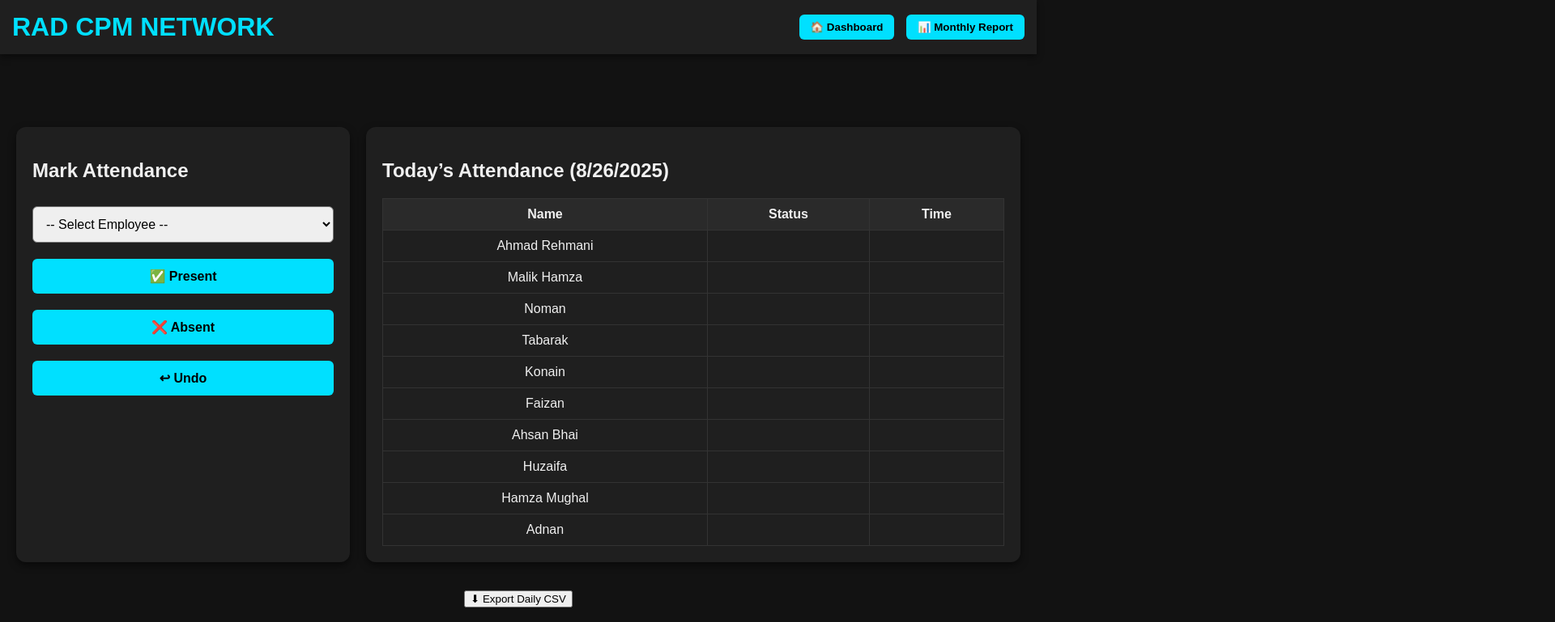
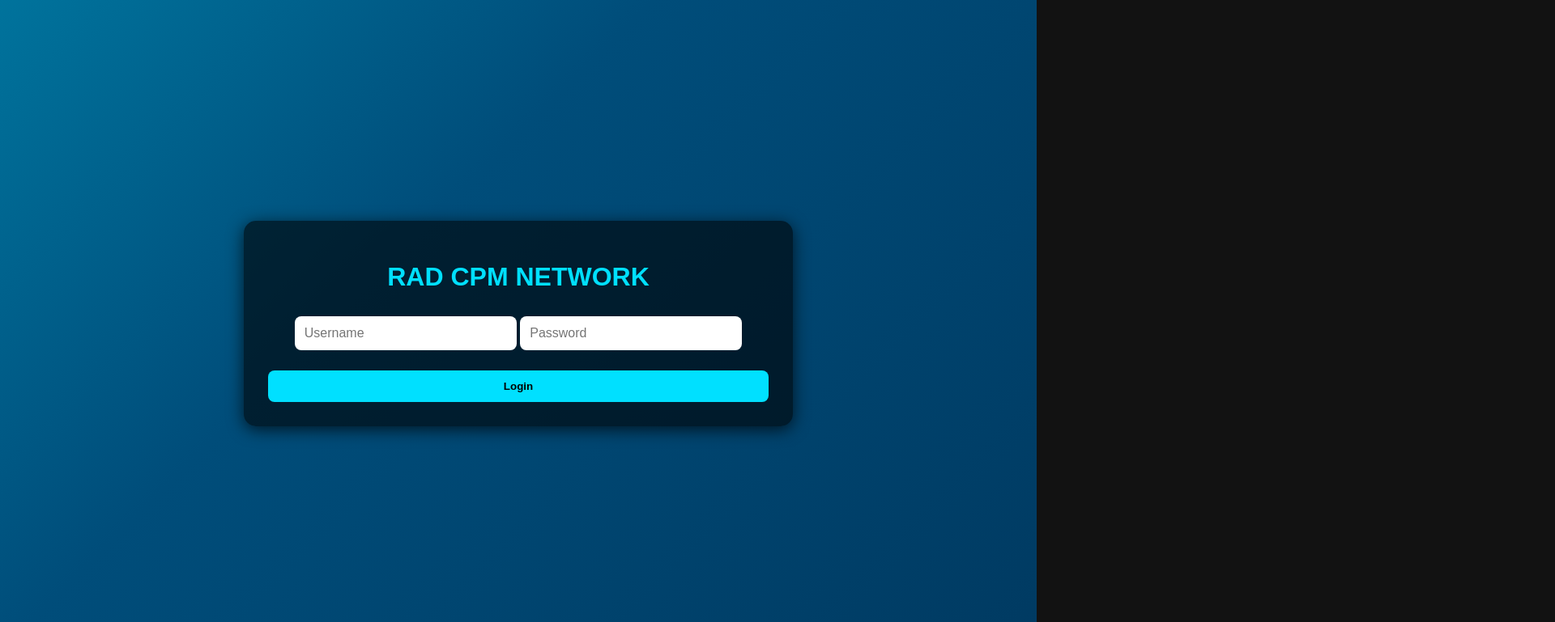
Before and after one commit to CuteeProgrammer/RAD-CPM-NETWORK, a plain HTML site: page index.html in a window 1280 px wide. Shown: the top 769 px of the page at 81% size, 1920 px wide, since content can reach past the window. Drawn offline with Linux system fonts and the light colour scheme.

Commit message:
Update index.html

```diff
--- a/index.html
+++ b/index.html
@@ -9,6 +9,8 @@
       font-family: Arial, sans-serif;
       background: #121212;
       color: #f0f0f0;
+      overflow-x: hidden;
+      perspective: 1000px;
     }
     header {
       background: #1f1f1f;
@@ -44,7 +46,7 @@
       margin-right: 20px;
       box-shadow: 0 4px 10px rgba(0,0,0,0.5);
     }
-    .left-panel select, .left-panel button {
+    .left-panel select, .left-panel button, .left-panel input[type="date"] {
       width: 100%;
       margin: 10px 0;
       padding: 12px;
@@ -121,10 +123,87 @@
       margin: 5px;
       padding: 10px 16px;
     }
+
+    /* LOGIN PAGE */
+    #login-page {
+      height: 100vh;
+      display: flex;
+      justify-content: center;
+      align-items: center;
+      flex-direction: column;
+      background: linear-gradient(135deg, #00e0ff, #004d7a, #001f3f);
+      background-size: 300% 300%;
+      animation: gradientBG 8s ease infinite;
+      position: absolute;
+      top: 0;
+      left: 0;
+      width: 100%;
+      z-index: 10;
+      color: white;
+      perspective: 1000px;
+    }
+    @keyframes gradientBG {
+      0% {background-position: 0% 50%;}
+      50% {background-position: 100% 50%;}
+      100% {background-position: 0% 50%;}
+    }
+    #login-box {
+      background: rgba(0,0,0,0.6);
+      padding: 30px;
+      border-radius: 15px;
+      text-align: center;
+      box-shadow: 0 4px 20px rgba(0,0,0,0.7);
+      animation: slideUp 1s ease;
+      transform-style: preserve-3d;
+      transition: transform 1s ease, opacity 1s ease;
+    }
+    #login-box.flip {
+      transform: rotateY(180deg) scale(0.6);
+      opacity: 0;
+    }
+    @keyframes slideUp {
+      from {transform: translateY(50px); opacity: 0;}
+      to {transform: translateY(0); opacity: 1;}
+    }
+    #login-box h1 {
+      margin-bottom: 20px;
+      color: #00e0ff;
+    }
+    #login-box input {
+      width: 250px;
+      padding: 12px;
+      margin: 10px 0;
+      border: none;
+      border-radius: 8px;
+      outline: none;
+      font-size: 16px;
+    }
+    #login-box button {
+      width: 100%;
+      padding: 12px;
+      border: none;
+      border-radius: 8px;
+      background: #00e0ff;
+      color: #000;
+      font-weight: bold;
+      cursor: pointer;
+      margin-top: 15px;
+    }
   </style>
 </head>
 <body>
-<header>
+
+<!-- LOGIN PAGE -->
+<div id="login-page">
+  <div id="login-box">
+    <h1>RAD CPM NETWORK</h1>
+    <input type="text" id="username" placeholder="Username">
+    <input type="password" id="password" placeholder="Password">
+    <button onclick="login()">Login</button>
+  </div>
+</div>
+
+<header class="hidden">
   <h1>RAD CPM NETWORK</h1>
   <div>
     <button onclick="showPage('dashboard')">🏠 Dashboard</button>
@@ -133,10 +212,11 @@
 </header>
 
 <!-- DASHBOARD VIEW -->
-<div id="dashboard" class="page active">
+<div id="dashboard" class="page hidden active">
   <div class="container">
     <div class="left-panel">
       <h2>Mark Attendance</h2>
+      <input type="date" id="dateSelect">
       <select id="employeeSelect">
         <option value="">-- Select Employee --</option>
         <option>Ahmad Rehmani</option>
@@ -155,7 +235,7 @@
       <button onclick="undoAttendance()">↩ Undo</button>
     </div>
     <div class="right-panel">
-      <h2>Today’s Attendance (<span id="todayDate"></span>)</h2>
+      <h2>Attendance (<span id="selectedDate"></span>)</h2>
       <table id="attendanceTable">
         <thead>
           <tr><th>Name</th><th>Status</th><th>Time</th></tr>
@@ -170,7 +250,7 @@
 </div>
 
 <!-- MONTHLY REPORT VIEW -->
-<div id="monthly-report" class="page">
+<div id="monthly-report" class="page hidden">
   <h2>Monthly Attendance Report</h2>
   <div class="actions">
     <button onclick="exportMonthlyCSV()">⬇ Export CSV</button>
@@ -190,18 +270,49 @@
 
 <script>
   const employees = ["Ahmad Rehmani","Malik Hamza","Noman","Tabarak","Konain","Faizan","Ahsan Bhai","Huzaifa","Hamza Mughal","Adnan"];
-  const today = new Date().toLocaleDateString();
-  document.getElementById("todayDate").textContent = today;
-
-  // Load or init storage
   let attendanceData = JSON.parse(localStorage.getItem("attendanceData")) || {};
 
-  // Render daily table
+  // Login System with 3D Flip
+  function login() {
+    const user = document.getElementById("username").value;
+    const pass = document.getElementById("password").value;
+    const box = document.getElementById("login-box");
+
+    if(user==="admin" && pass==="1234"){
+      box.classList.add("flip");
+      setTimeout(()=>{
+        document.getElementById("login-page").style.display="none";
+        document.querySelector("header").classList.remove("hidden");
+        document.querySelectorAll(".page").forEach(p=>p.classList.remove("hidden"));
+        initDate();
+      },1000);
+    } else {
+      alert("Invalid Username or Password!");
+    }
+  }
+
+  // Date Selection
+  function initDate() {
+    const dateInput = document.getElementById("dateSelect");
+    const today = new Date().toISOString().split("T")[0];
+    dateInput.value = today;
+    updateDate();
+    dateInput.addEventListener("change", updateDate);
+  }
+
+  function updateDate() {
+    const selected = document.getElementById("dateSelect").value;
+    document.getElementById("selectedDate").textContent = new Date(selected).toLocaleDateString();
+    renderDaily();
+  }
+
+  // Render Daily
   function renderDaily() {
+    const dateStr = new Date(document.getElementById("dateSelect").value).toLocaleDateString();
     const tbody = document.querySelector("#attendanceTable tbody");
     tbody.innerHTML = "";
     employees.forEach(emp => {
-      const rec = (attendanceData[today]||{})[emp] || {};
+      const rec = (attendanceData[dateStr]||{})[emp] || {};
       const row = `<tr>
         <td>${emp}</td>
         <td>${rec.status || ""}</td>
@@ -210,36 +321,38 @@
       tbody.innerHTML += row;
     });
   }
-  renderDaily();
 
   function markAttendance(status) {
     const emp = document.getElementById("employeeSelect").value;
+    const dateStr = new Date(document.getElementById("dateSelect").value).toLocaleDateString();
     if (!emp) return alert("Select an employee");
-    if (!attendanceData[today]) attendanceData[today] = {};
-    attendanceData[today][emp] = {status,time:new Date().toLocaleTimeString()};
+    if (!attendanceData[dateStr]) attendanceData[dateStr] = {};
+    attendanceData[dateStr][emp] = {status,time:new Date().toLocaleTimeString()};
     localStorage.setItem("attendanceData",JSON.stringify(attendanceData));
     renderDaily();
   }
 
   function undoAttendance() {
     const emp = document.getElementById("employeeSelect").value;
+    const dateStr = new Date(document.getElementById("dateSelect").value).toLocaleDateString();
     if (!emp) return;
-    if (attendanceData[today]) delete attendanceData[today][emp];
+    if (attendanceData[dateStr]) delete attendanceData[dateStr][emp];
     localStorage.setItem("attendanceData",JSON.stringify(attendanceData));
     renderDaily();
   }
 
   function exportDailyCSV() {
-    if (!attendanceData[today]) return alert("No data for today");
+    const dateStr = new Date(document.getElementById("dateSelect").value).toLocaleDateString();
+    if (!attendanceData[dateStr]) return alert("No data for this date");
     let csv = "Name,Status,Time\n";
     employees.forEach(emp=>{
-      const rec = attendanceData[today][emp]||{};
+      const rec = attendanceData[dateStr][emp]||{};
       csv += `${emp},${rec.status||""},${rec.time||""}\n`;
     });
-    downloadCSV(csv,"attendance-"+today+".csv");
+    downloadCSV(csv,"attendance-"+dateStr+".csv");
   }
 
-  // Monthly view
+  // Monthly Report
   function renderMonthly() {
     const month = new Date().getMonth();
     const year = new Date().getFullYear();
```
